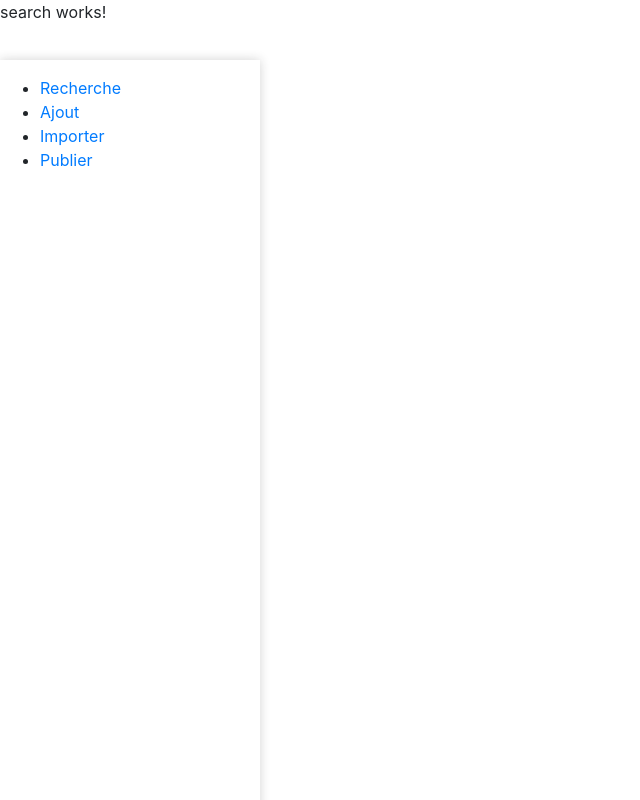
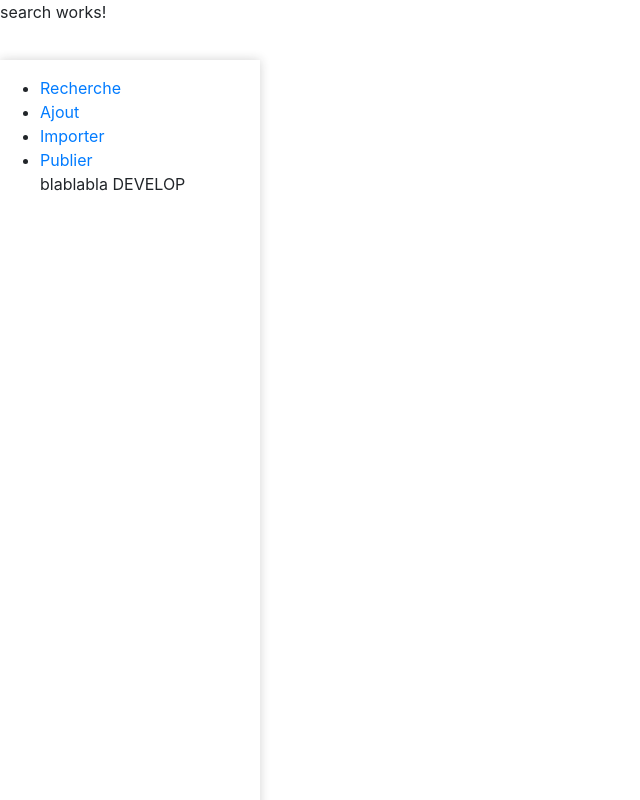
Before and after one commit to OleDufour/RedirectionsAngular, an Angular app in the folder RedirectionsAngularClient/client/: page / in a window 1280 px wide. Shown: the whole page, without its empty margins (0-640 px from the left). Built offline with nearby package versions, Linux system fonts and the light colour scheme.

Commit message:
just menu.component

```diff
--- a/RedirectionsAngularClient/client/src/app/menu/menu.component.html
+++ b/RedirectionsAngularClient/client/src/app/menu/menu.component.html
@@ -9,5 +9,7 @@
     </li>
     <li><a routerLink="/publier" routerLinkActive="active">Publier</a>
     </li>
+
+    blablabla DEVELOP
   </ul>
 </div>
```
